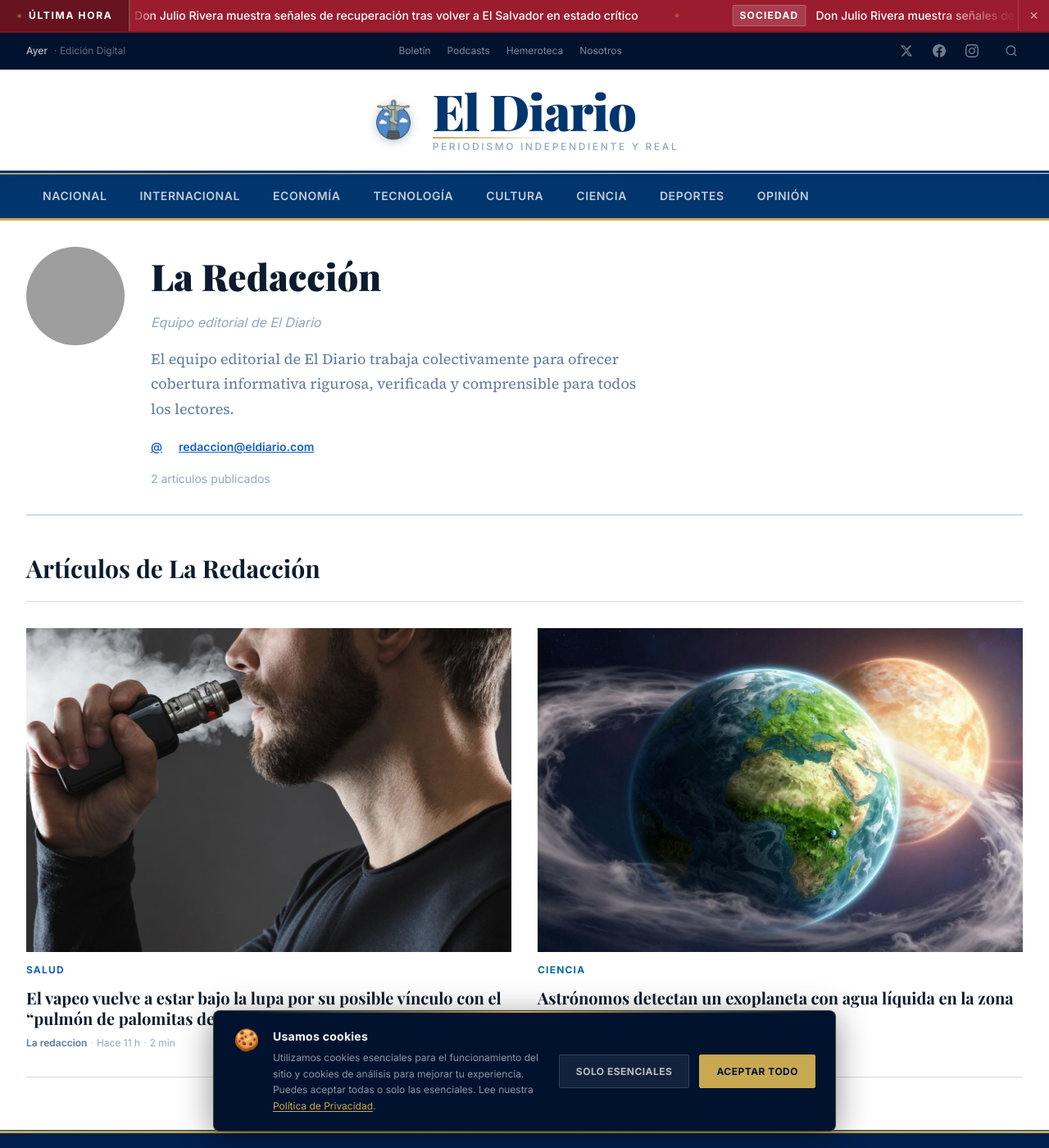
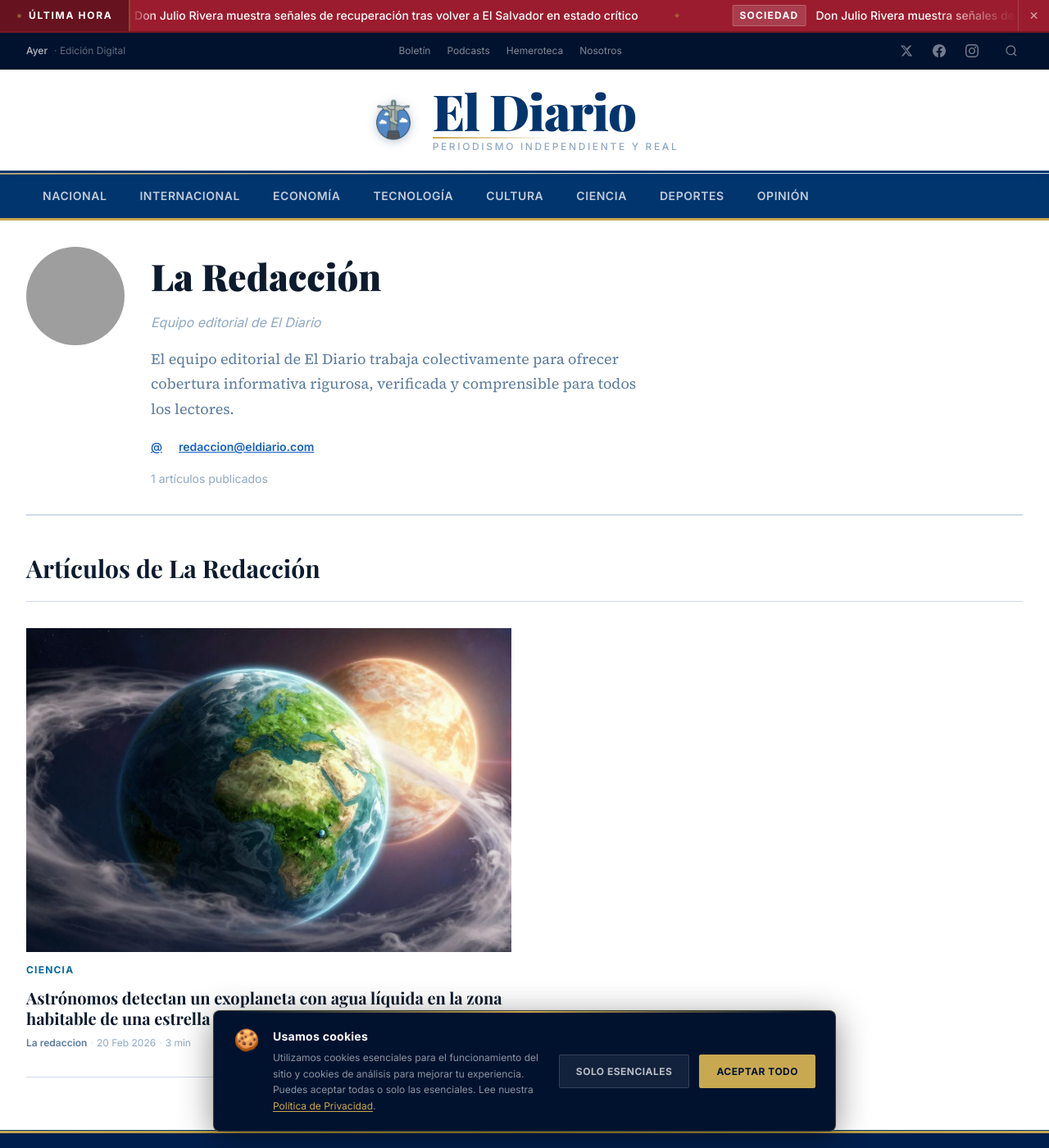
Before and after one commit to renedev0284-creator/Periodico, a Jekyll site: the page built from _authors/la-redaccion.md, in a window 1280 px wide and 1400 px high. Shown: the whole window at 82% size. Built offline with Jekyll 4.4.1, drawn with Linux system fonts in a browser that asks for light colours; some web fonts are replaced; grey boxes are pictures that could not be loaded.

```diff
--- a/_posts/2026-02-24-el-vapeo-bajo-la-lupa.md
+++ b/_posts/2026-02-24-el-vapeo-bajo-la-lupa.md
@@ -5,7 +5,7 @@ subtitle: "El llamado popcorn lung (bronquiolitis obliterante) se asocia a la in
 date: 2026-02-25 16:00:00 +0000
 categories: [salud]
 tags: [vapeo, pulmones, diacetilo, adolescentes, salud pública]
-author: la-redaccion
+author: sussy-ortega
 image: "/assets/images/posts/vapeo-pulmones.jpg"
 image_caption: "Dispositivo de vapeo y vapor. Imagen referencial."
 excerpt: "Un caso reportado en EE. UU. reaviva la preocupación por el “pulmón de palomitas de maíz”, una enfermedad rara y permanente asociada a la inhalación de químicos como el diacetilo, detectado en algunos productos de vapeo."
```
Also changed, not shown: _authors/su-ortega.md (renamed from _authors/ana-garcia.md, +1 -1 lines).
